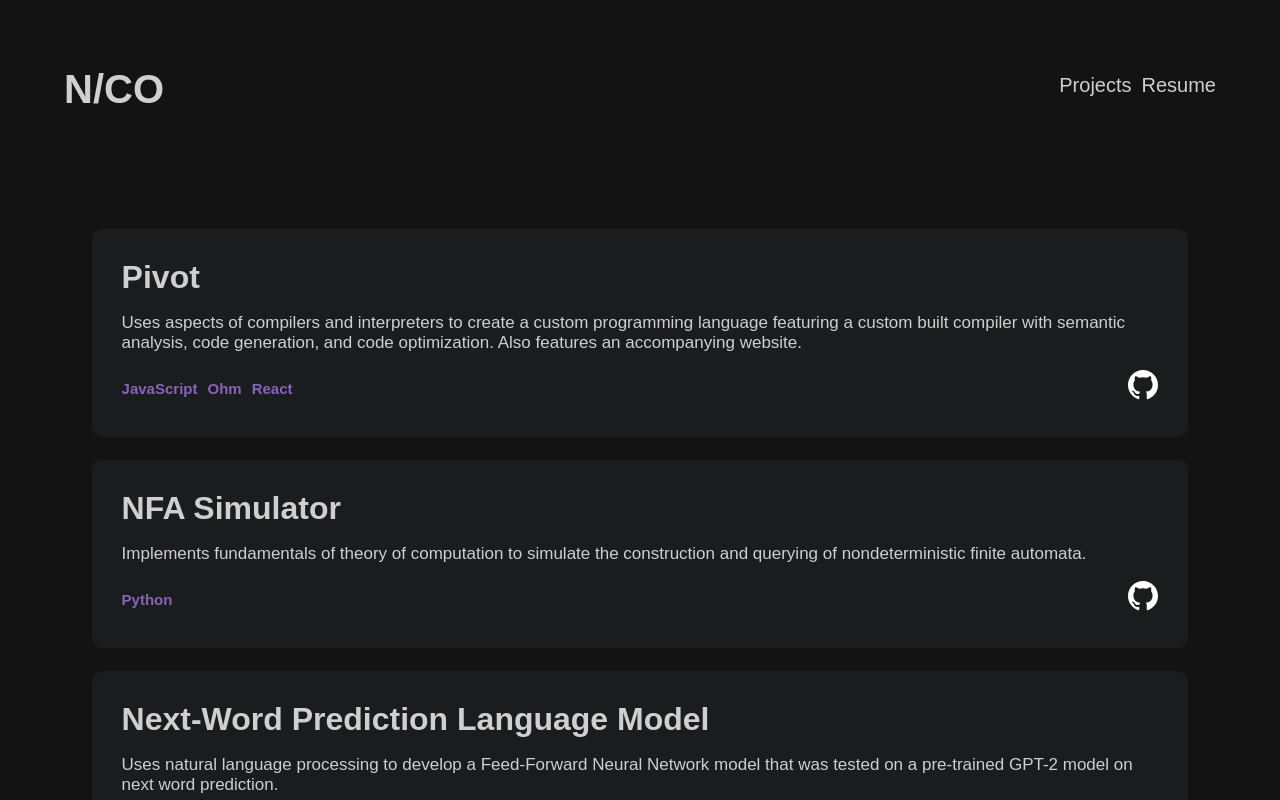
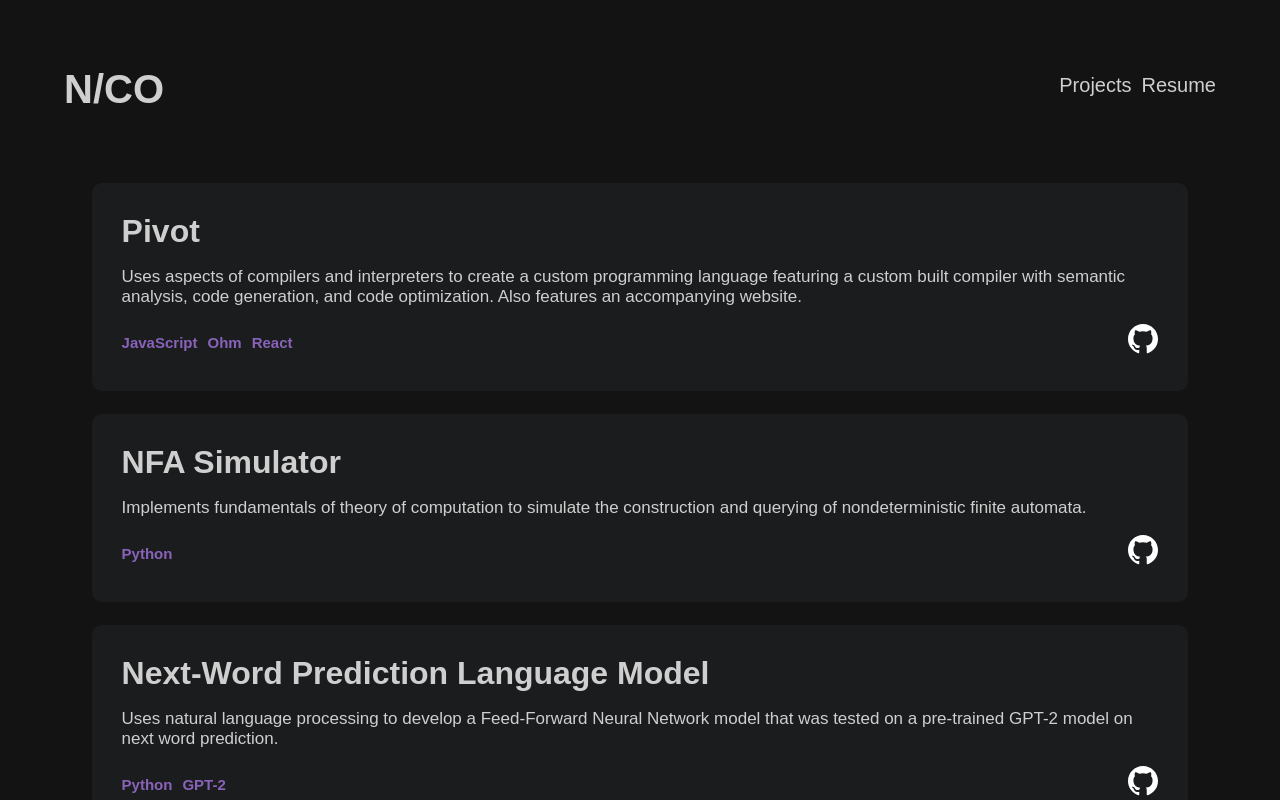
Before and after one commit to nraymundo/nicoraymundo.com-old-, a React (Create React App) app: page /projects in a window 1280 px wide. Shown: the top 800 px of the page. Built offline with nearby package versions, Linux system fonts and the light colour scheme.

Commit message:
move up projects container

```diff
--- a/src/Projects.css
+++ b/src/Projects.css
@@ -12,6 +12,6 @@
   display: flex;
   flex-direction: column;
   align-items: center;
-  margin-top: 8%;
+  margin-top: 4%;
   margin-bottom: 6%;
 }
```
